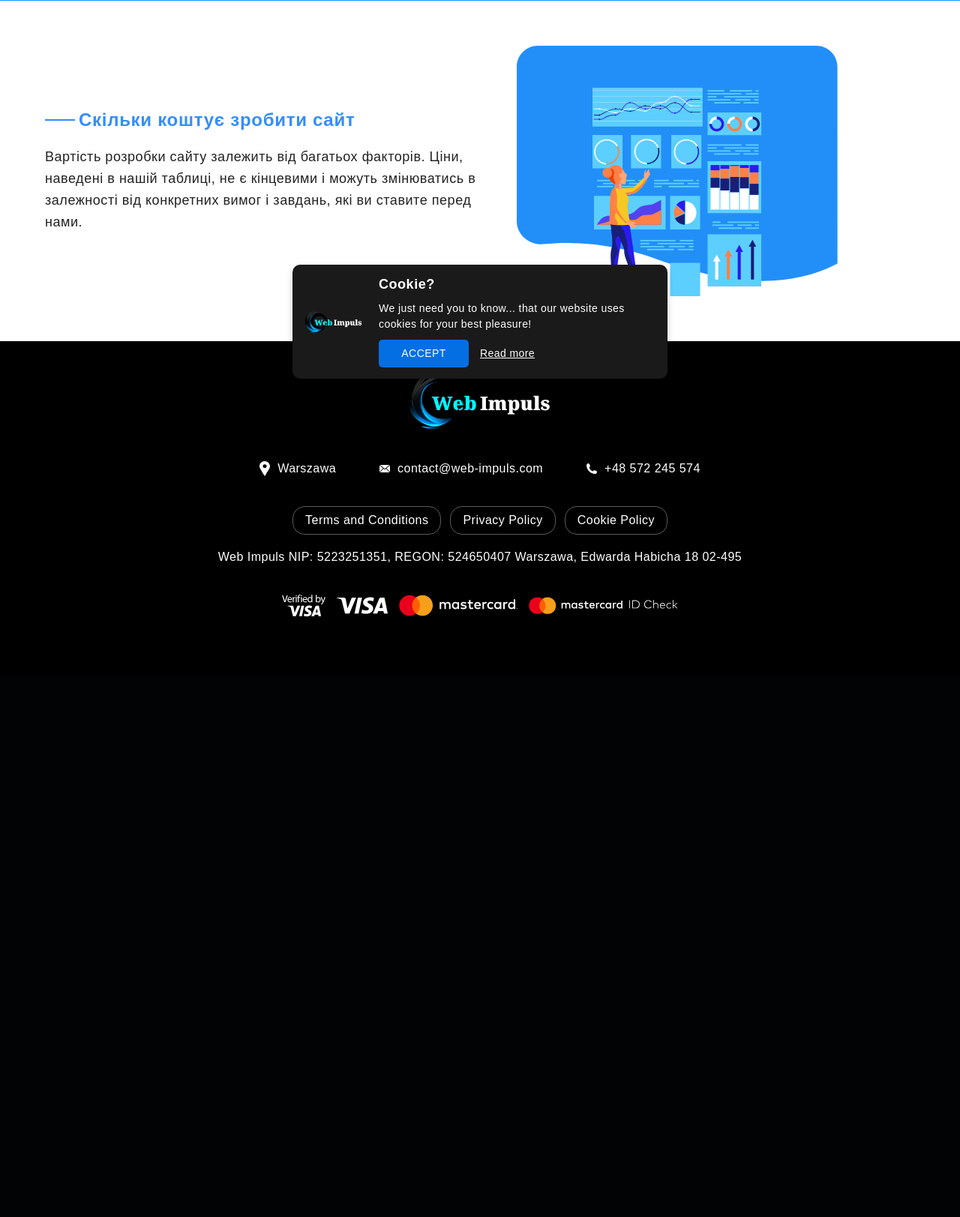
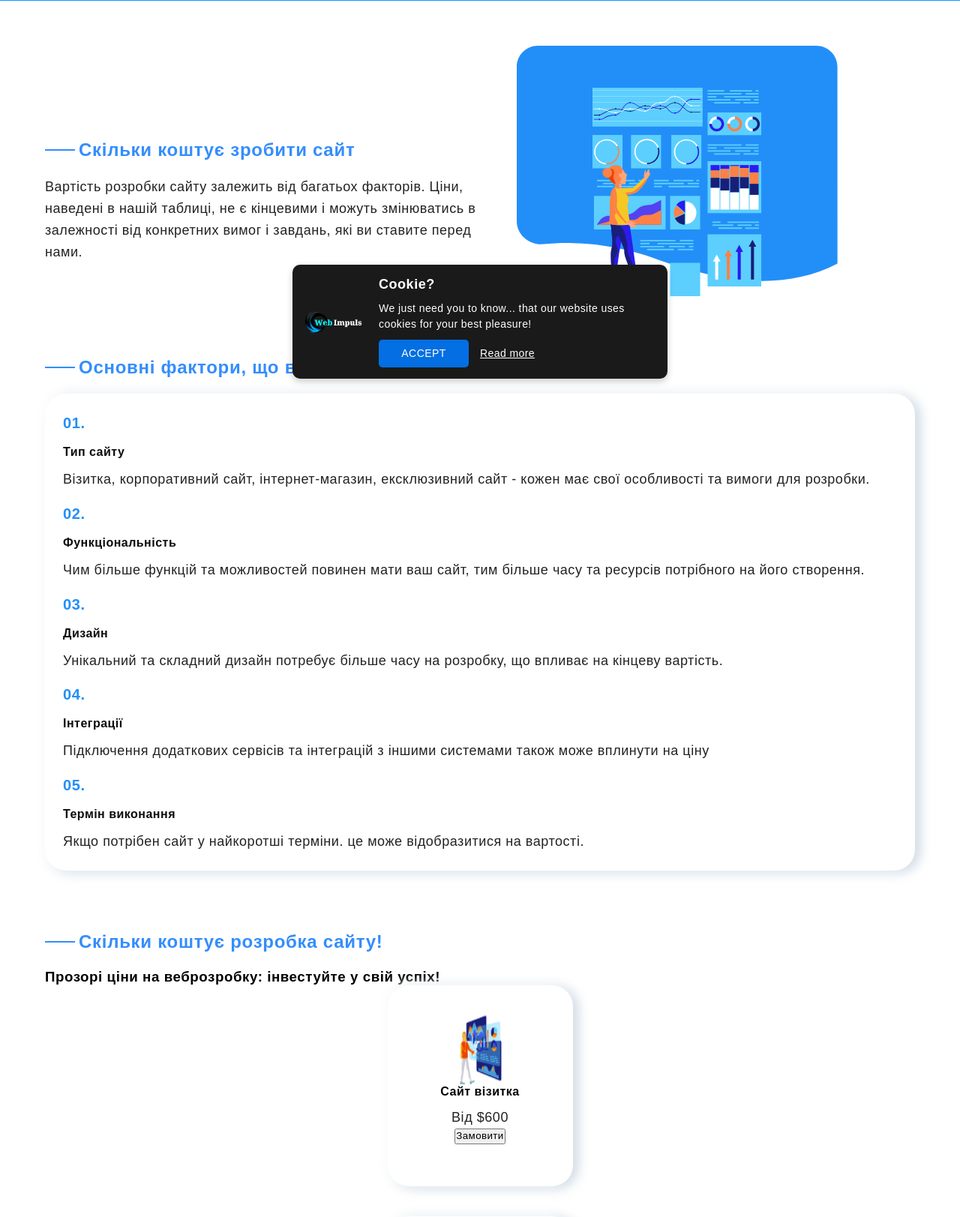
Before and after one commit to ZhyvotivskyiOleksii/Web-Impuls, a PHP site: page /price.html in a window 1280 px wide. Shown: the part 275-1898 px from the top of the page at 75% size. Before the commit the page ends 1097 px from the top, so only its background shows below. Run offline with PHP 8.4, Linux system fonts and the light colour scheme; some web fonts are replaced.

Commit message:
updated pricing

```diff
--- a/price.html
+++ b/price.html
@@ -86,6 +86,77 @@
             <img src="./images/contact/price-graf.svg" alt="Графік вартості розробки" />
           </div>
         </div>
+        <div class="second-sec">
+          <div class="pricing-text">
+          <h2><span>Основні фактори, що впливають на вартість</span></h2>
+          <div class="pricing-items">
+            <ul>
+              <li class="items-numbers">01.</li>
+              <h3 class="items-headings">Тип сайту</h3>
+              <p class="items-text">Візитка, корпоративний сайт, інтернет-магазин, ексклюзивний сайт - кожен має свої особливості та вимоги для розробки. </p>
+              <li class="items-numbers">02.</li>
+              <h3 class="items-headings">Функціональність</h3>
+              <p class="items-text">Чим більше функцій та можливостей повинен мати ваш сайт, тим більше часу та ресурсів потрібного на його створення.</p>
+              <li class="items-numbers">03.</li>
+              <h3 class="items-headings">Дизайн</h3>
+              <p class="items-text">Унікальний та складний дизайн потребує більше часу на розробку, що впливає на кінцеву вартість.</p>
+              <li class="items-numbers">04.</li>
+              <h3 class="items-headings">Інтеграції</h3>
+              <p class="items-text">Підключення додаткових сервісів та інтеграцій з іншими системами також може вплинути на ціну</p>
+              <li class="items-numbers">05.</li>
+              <h3 class="items-headings">Термін виконання</h3>
+              <p class="items-text">Якщо потрібен сайт у найкоротші терміни. це може відобразитися на вартості.</p>
+            </ul>
+          </div>
+          </div>
+        </div>
+        <div class="third-sec">
+          <div class="pricing-text">
+            <h2><span>Скільки коштує розробка сайту!</span></h2>
+            <h3>Прозорі ціни на веброзробку: інвестуйте у свій успіх!</h3>
+            <div class="pricing-cards">
+              <ul class="cards-list">
+                <li class="cards-bg">
+                  <img class="card-img" src="/images/pricing-img/1.png" alt="vizytka">
+                  <h4>Сайт візитка</h4>
+                  <p>Від $600</p>
+                  <button>Замовити</button>
+                </li>
+                <li class="cards-bg">
+                  <img class="card-img" src="/images/pricing-img/2.png" alt="vizytka">
+                  <h4>Інтернет магазин</h4>
+                  <p>Від $2000</p>
+                  <button>Замовити</button>
+                </li>
+                <li class="cards-bg">
+                  <img class="card-img" src="/images/pricing-img/3.png" alt="vizytka">
+                  <h4>Корпоративний сайт</h4>
+                  <p>Від $1400</p>
+                  <button>Замовити</button>
+                </li>
+                <li class="cards-bg">
+                  <img class="card-img" src="/images/pricing-img/4.png" alt="vizytka">
+                  <h4>Сайт під ключ</h4>
+                  <p>Від $950</p>
+                  <button>Замовити</button>
+                </li>
+                <li class="cards-bg">
+                  <img class="card-img" src="/images/pricing-img/5.png" alt="vizytka">
+                  <h4>Сайт для малого та середнього бізнесу</h4>
+                  <p>Від $700</p>
+                  <button>Замовити</button>
+                </li>
+                <li class="cards-bg">
+                  <img class="card-img" src="/images/pricing-img/6.png" alt="vizytka">
+                  <h4>Сайт для великого бізнесу</h4>
+                  <p>Від $4500</p>
+                  <button>Замовити</button>
+                </li>
+            </ul>
+            <button>Детальніше</button>
+            </div>
+          </div>
+        </div>
       </div>
     </section>
 
--- a/styles/page/price.css
+++ b/styles/page/price.css
@@ -84,8 +84,62 @@
 .pricing-image img {
   max-width: 100%;
   height: auto;
+  margin-bottom: 80px;
 }
-
+.pricing-items {
+  border-radius: 28px;
+  padding: 24px;
+  box-shadow: -6px -2px 16px 0 rgba(255, 255, 255, 0.8),
+    6px 2px 16px 0 rgba(136, 165, 191, 0.48);
+  background: #ffffff;
+  margin-bottom: 80px;
+}
+.items-numbers {
+  font-family: "Poppins", sans-serif;
+  font-weight: 700;
+  font-size: 20px;
+  line-height: 150%;
+  color: #228ff8;
+  margin-bottom: 12px;
+}
+.items-headings {
+  font-family: "Poppins", sans-serif;
+  font-weight: 700;
+  font-size: 16px;
+  line-height: 150%;
+  color: #0c0c0c;
+  margin-bottom: 8px;
+}
+.items-text {
+  font-family: "Poppins", sans-serif;
+  font-weight: 400;
+  font-size: 12px;
+  line-height: 150%;
+  color: #0c0c0c;
+  margin-bottom: 16px;
+}
+.cards-list {
+  display: flex;
+  flex-direction: column;
+  align-items: center;
+  gap: 40px;
+}
+.cards-bg {
+  display: flex;
+  flex-direction: column;
+  align-items: center;
+  border-radius: 28px;
+  padding: 24px;
+  width: 247px;
+  height: 268px;
+  box-shadow: -6px -2px 16px 0 rgba(255, 255, 255, 0.8),
+    6px 2px 16px 0 rgba(136, 165, 191, 0.48);
+  background: var(--white-color);
+}
+.card-img {
+  width: 108px;
+  height: 108px;
+}
 @media (max-width: 768px) {
   .price-title {
     padding-top: 80px;
```
Also changed, not shown: images/pricing-img/1.png (added), images/pricing-img/2.png (added), images/pricing-img/3.png (added), images/pricing-img/4.png (added), images/pricing-img/5.png (added), images/pricing-img/6.png (added). Lines whose indentation alone changed are shown as unchanged.
